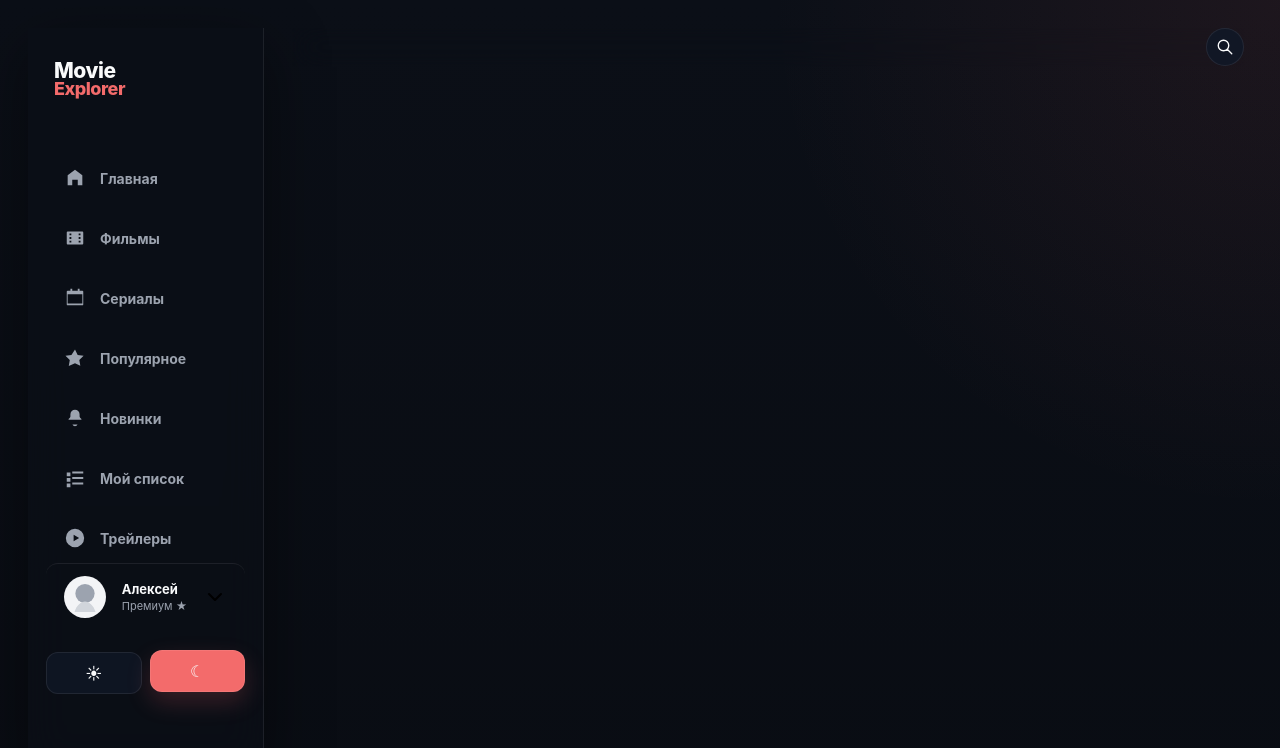
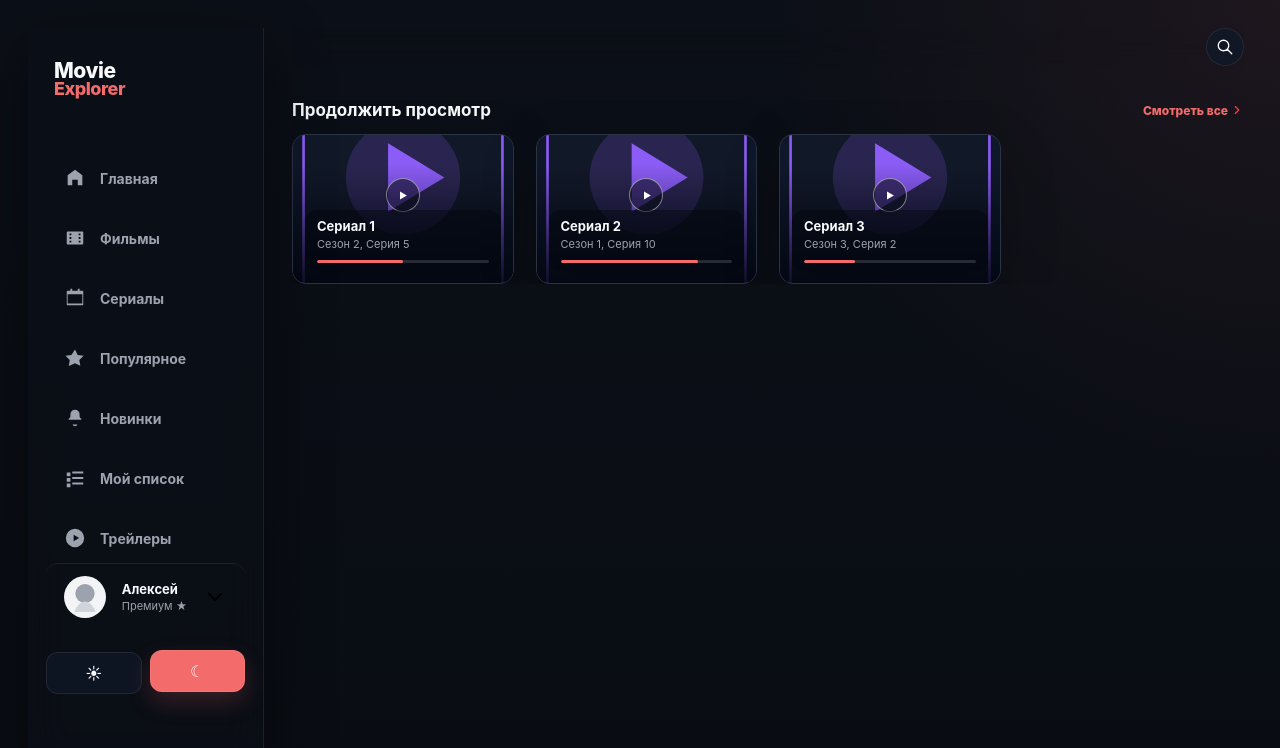
Before and after one commit to pavel-2009/movie-explorer, a React (Vite) app in the folder movie-explorer/: page /continue in a window 1280 px wide. Shown: the top 748 px of the page. Built offline with nearby package versions, Linux system fonts and the light colour scheme.

Commit message:
need to fix search

```diff
--- a/movie-explorer/src/App.jsx
+++ b/movie-explorer/src/App.jsx
@@ -9,6 +9,7 @@ import { Theme } from './components/layout/Theme'
 import { MoviePage } from './components/movie/MoviePage'
 import { MoviePlayer } from './components/movie/MoviePlayer'
 import { CategoryPage } from './components/movie/CategoryPage'
+import { ContinuePage } from './components/continue/ContinuePage'
 import { MyListPage } from './components/profile/MyListPage'
 import { ProfilePage } from './components/profile/ProfilePage'
 import { movies } from './data/homePageContent'
@@ -109,6 +110,7 @@ function App() {
         />
         <Route path="/movie/:slug" element={<MoviePage />} />
         <Route path="/watch/:slug" element={<MoviePlayer />} />
+        <Route path="/continue" element={<ContinuePage />} />
         <Route
           path="/my-list"
           element={
--- a/movie-explorer/src/components/continue/ContinueCard.jsx
+++ b/movie-explorer/src/components/continue/ContinueCard.jsx
@@ -1,12 +1,13 @@
+import { Link } from 'react-router-dom'
 import playIcon from '../../assets/icons/play.svg'
 
 export function ContinueCard({ title, progress, imageUrl, watchedPercentage }) {
     return (
         <article className="continue-card">
             <img src={imageUrl} alt={`Кадр из сериала ${title}`} className="continue-card__image"/>
-            <button className="continue-card__play" aria-label={`Смотреть ${title}`}>
+            <Link className="continue-card__play" to="/watch/continue" aria-label={`Смотреть ${title}`}>
                 <img src={playIcon} alt=""/>
-            </button>
+            </Link>
             <div className="continue-card__content">
                 <h3>{title}</h3>
                 <p>{progress}</p>
--- a/movie-explorer/src/components/continue/ContinueList.jsx
+++ b/movie-explorer/src/components/continue/ContinueList.jsx
@@ -1,3 +1,4 @@
+import { Link } from 'react-router-dom'
 import { ContinueCard } from "./ContinueCard";
 import chevronRightIcon from '../../assets/icons/chevron-right.svg'
 
@@ -6,10 +7,10 @@ export function ContinueList({ continueWatching }) {
         <section className="continue-watching" aria-labelledby="continue-title">
             <div className="section-title">
                 <h2 className="section-title__text" id="continue-title">Продолжить просмотр</h2>
-                <a className="section-title__link" href="#">
+                <Link className="section-title__link" to="/continue">
                     <span>Смотреть все</span>
                     <img src={chevronRightIcon} alt="Смотреть все"/>
-                </a>
+                </Link>
             </div>
             <div className="continue-watching__list">
                 {continueWatching.map((item) => (
--- /dev/null
+++ b/movie-explorer/src/components/continue/ContinuePage.jsx
@@ -0,0 +1,10 @@
+import { ContinueList } from './ContinueList'
+import { continueWatching } from '../../data/homePageContent'
+
+export function ContinuePage() {
+  return (
+    <main className="main-content">
+      <ContinueList continueWatching={continueWatching} />
+    </main>
+  )
+}
```
